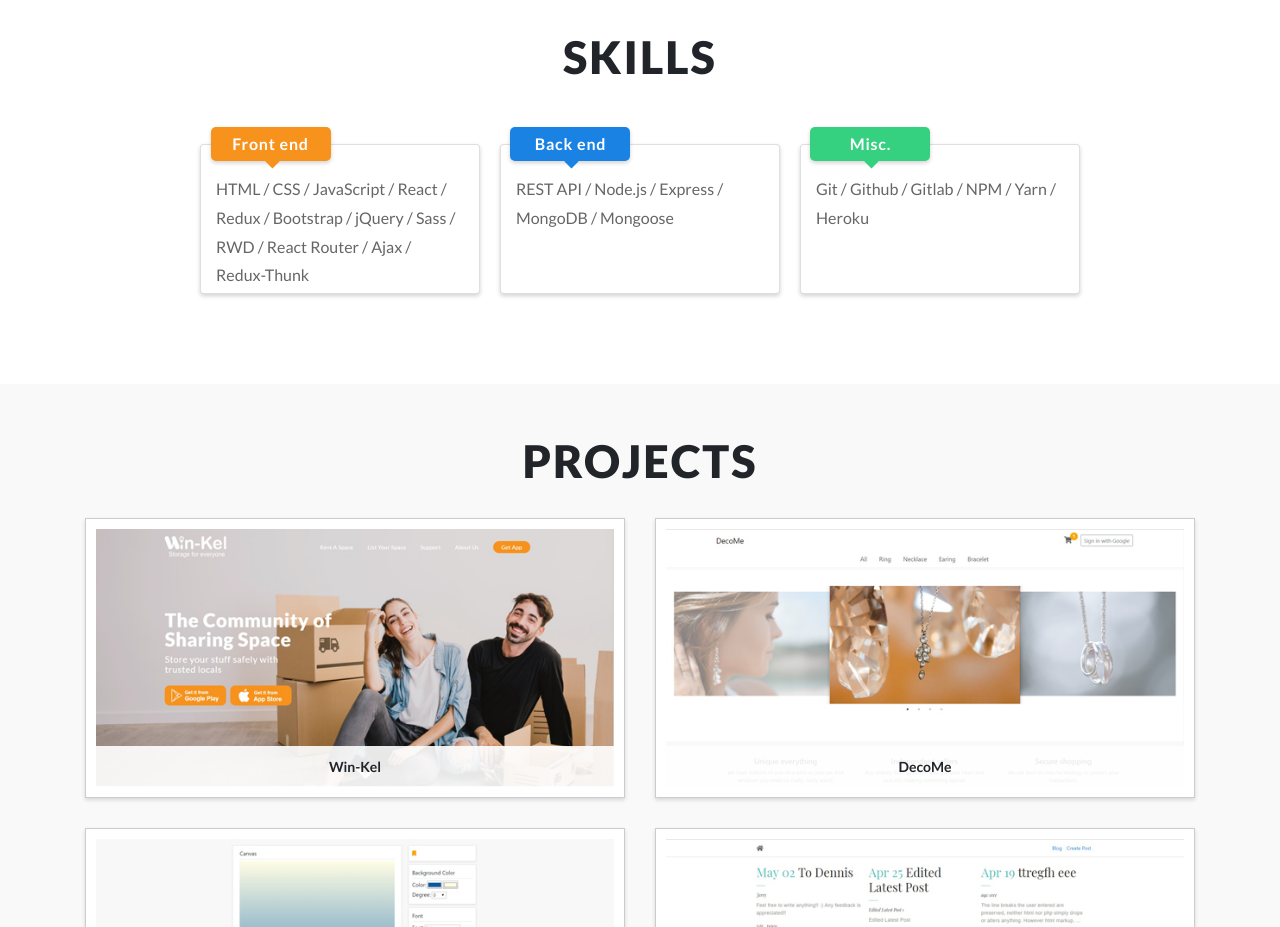
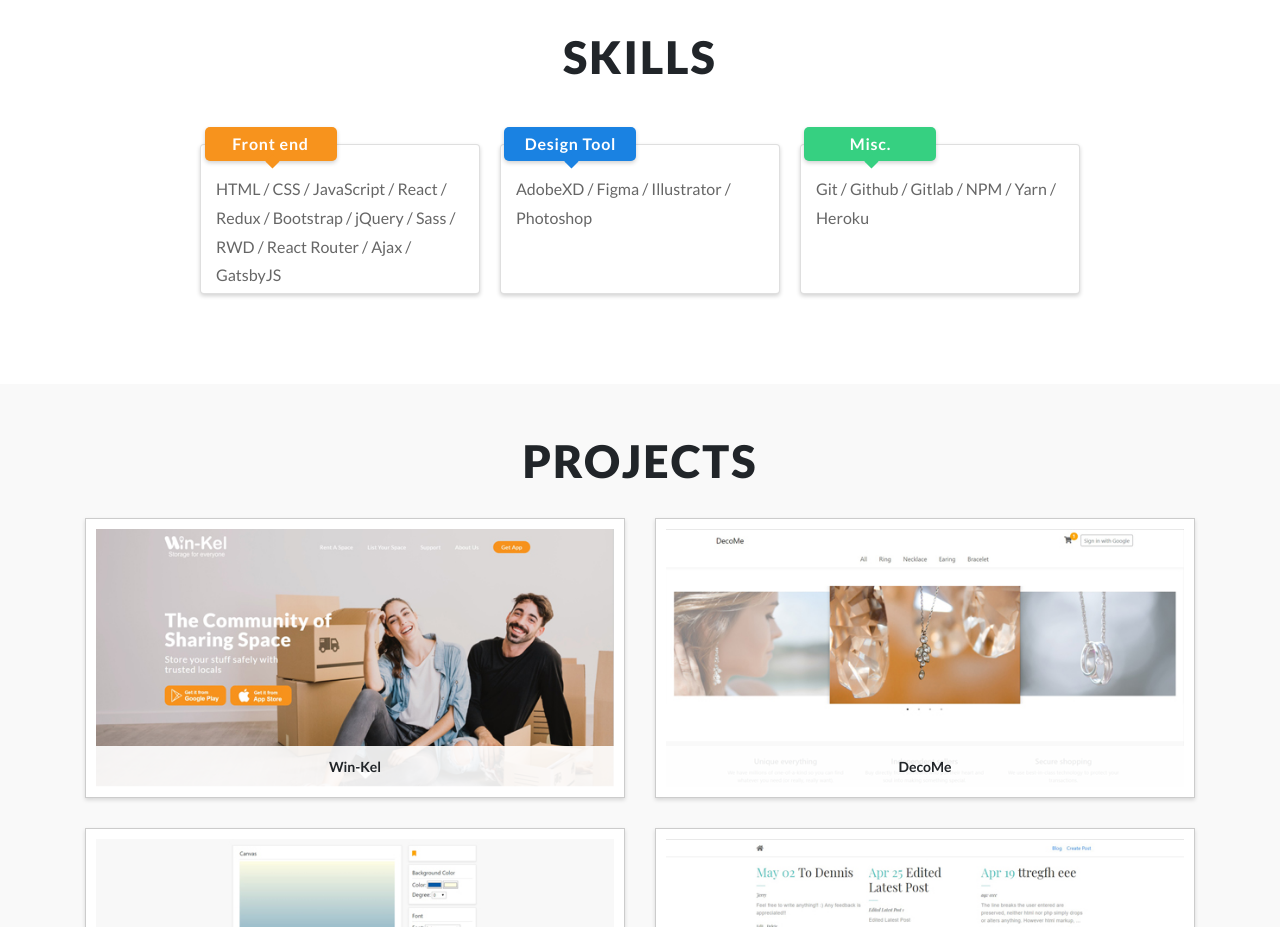
Before and after one commit to jerrychiu0863/Jerry__Chiu, a React (Create React App) app: page / in a window 1280 px wide. Shown: the part 820-1747 px from the top of the page. Built offline with nearby package versions, Linux system fonts and the light colour scheme.

Commit message:
update skills

```diff
--- a/src/components/Skills.jsx
+++ b/src/components/Skills.jsx
@@ -9,12 +9,12 @@ const skillLists = [
     id: 1,
     type: 'Front end',
     content:
-      'HTML / CSS / JavaScript / React / Redux / Bootstrap / jQuery / Sass / RWD / React Router / Ajax / Redux-Thunk',
+      'HTML / CSS / JavaScript / React / Redux / Bootstrap / jQuery / Sass / RWD / React Router / Ajax / GatsbyJS',
   },
   {
     id: 2,
-    type: 'Back end',
-    content: 'REST API / Node.js / Express / MongoDB / Mongoose',
+    type: 'Design Tool',
+    content: 'AdobeXD / Figma / Illustrator / Photoshop',
   },
   {
     id: 3,
--- a/src/css/Skills.css
+++ b/src/css/Skills.css
@@ -33,7 +33,7 @@
 
 .Card__container--title {
   position: absolute;
-  width: 120px;
+  width: 132px;
   font-weight: 700;
   letter-spacing: 0.8px;
   color: #fff;
```
